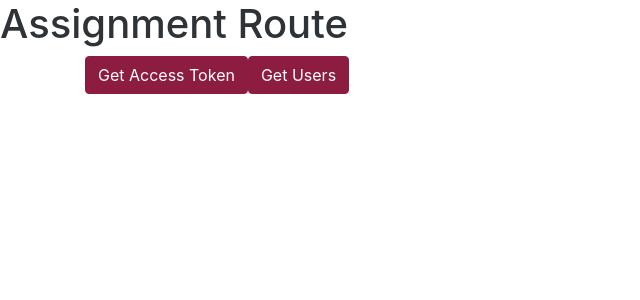
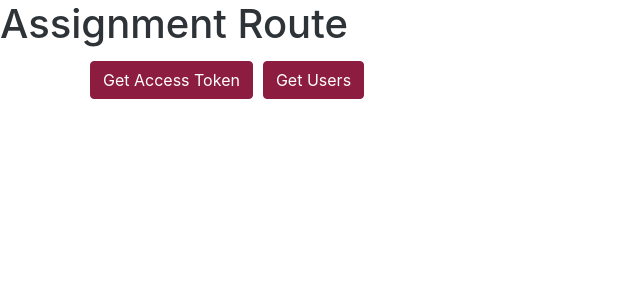
Before and after one commit to ETX-ASU/ring-leader, a React (Create React App) app in the folder packages/rl-tool-example-client/: page /assignment in a window 1280 px wide. Shown: the top 300 px of the page, without its empty margins (0-640 px from the left). Built offline with nearby package versions, Linux system fonts and the light colour scheme.

Commit message:
css change

```diff
--- a/packages/rl-tool-example-client/src/routes/RouteAssignment/RouteAssignment.scss
+++ b/packages/rl-tool-example-client/src/routes/RouteAssignment/RouteAssignment.scss
@@ -1,3 +1,3 @@
-.rout-assignment button {
+.route-assignment button {
     margin: 5px !important;
 }
```
